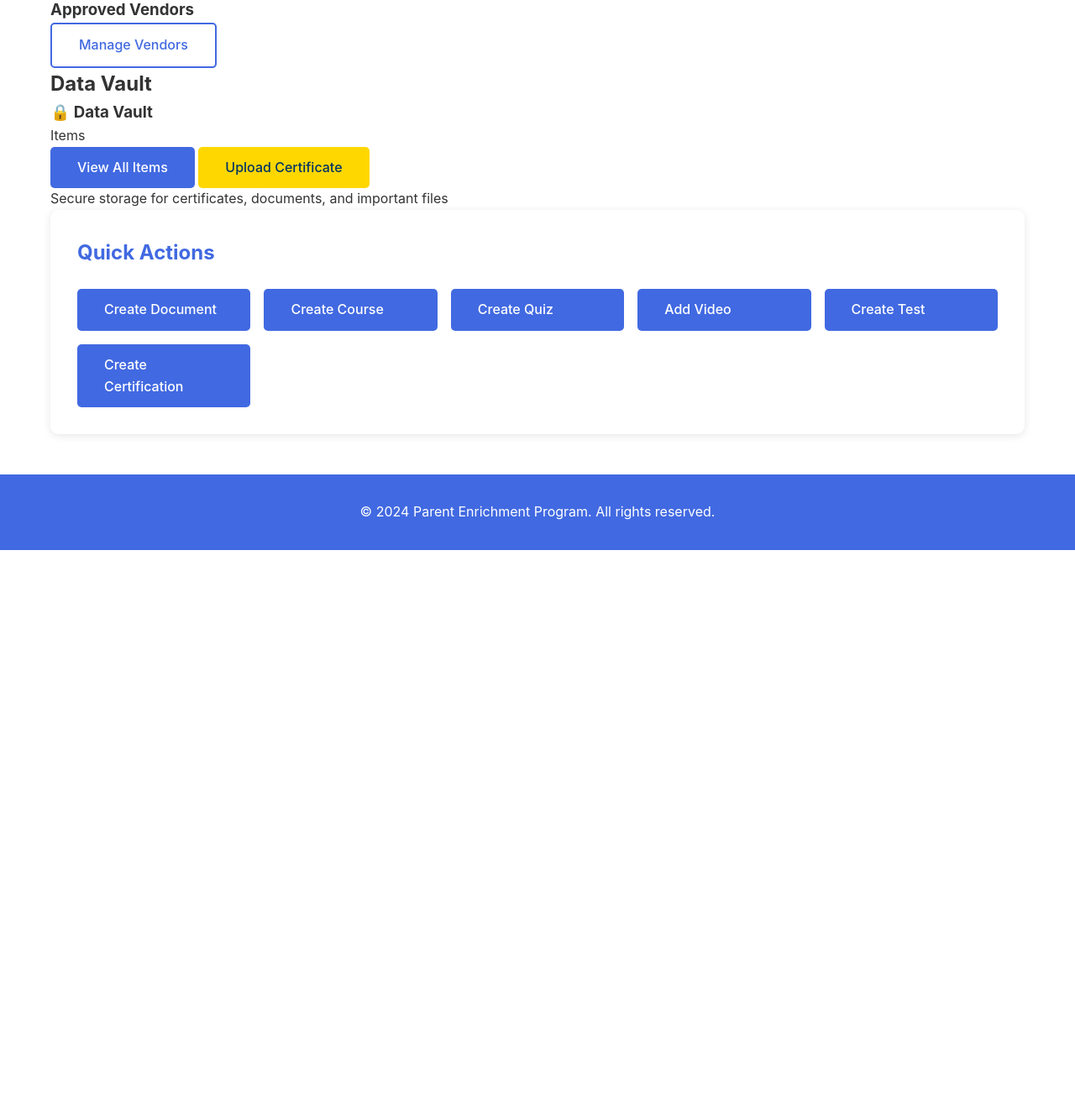
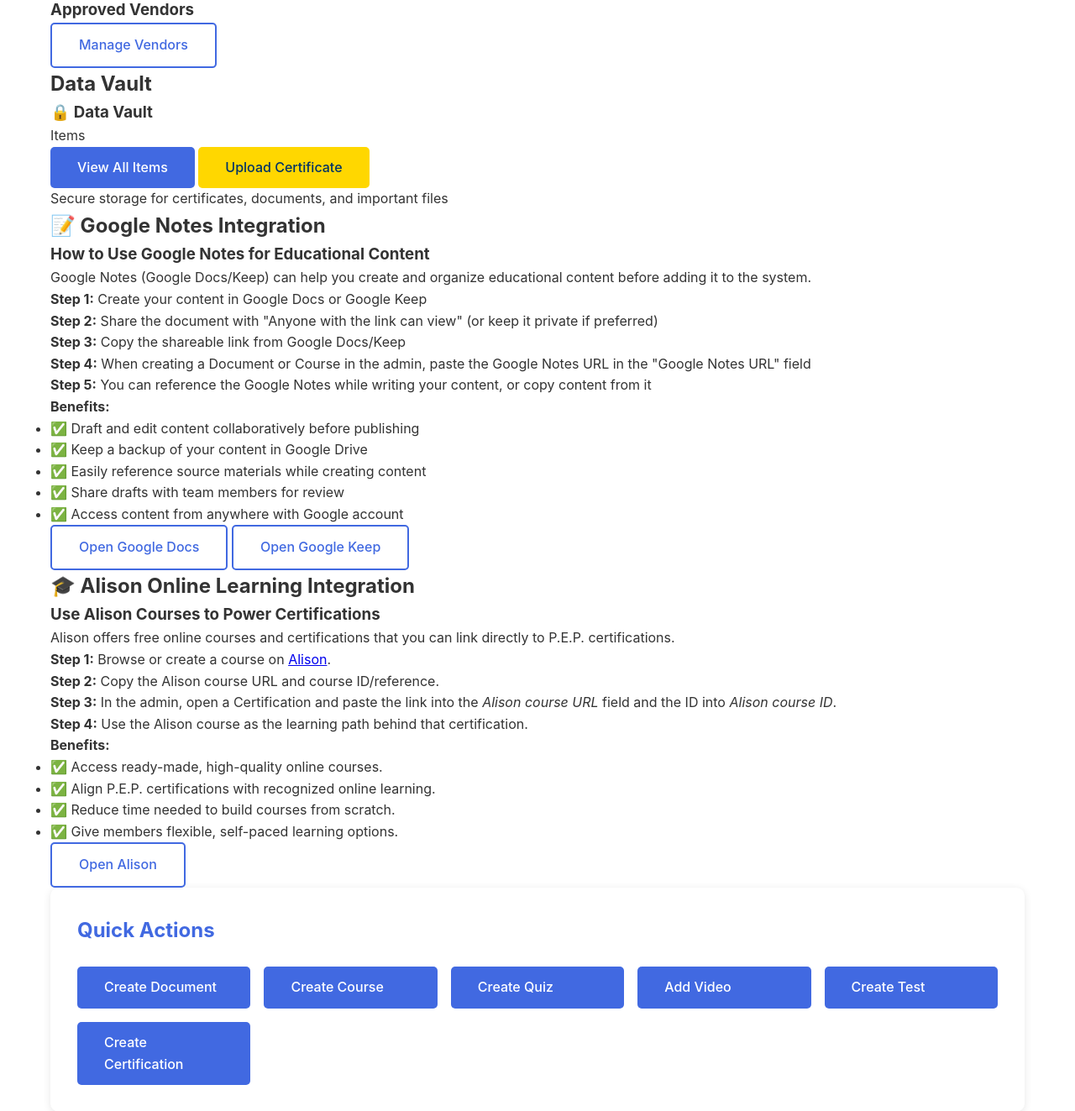
Before and after one commit to francinehouston/parent-enrichment-program, a Django app: template templates/admin/dashboard.html in a window 1280 px wide. Shown: the part 972-2295 px from the top of the page at 84% size. Before the commit the page ends 1627 px from the top, so only its background shows below. Run offline with Django 5.2, Linux system fonts and the light colour scheme; the template is opened without the code that fills it, so the values that code supplies are empty; parts of the project's set-up code (start-up, migrations or seed data) failed here and were passed over.

Commit message:
updates add alison

```diff
--- a/main/models.py
+++ b/main/models.py
@@ -35,6 +35,7 @@ class Document(models.Model):
     title = models.CharField(max_length=200)
     content = models.TextField()
     category = models.CharField(max_length=100, default='General')
+    google_notes_url = models.URLField(blank=True, help_text='Link to Google Notes/Docs for this document')
     created_at = models.DateTimeField(auto_now_add=True)
     created_by = models.ForeignKey(User, on_delete=models.SET_NULL, null=True)
 
@@ -57,6 +58,7 @@ class Course(models.Model):
     content = models.TextField()
     duration = models.CharField(max_length=50, blank=True)
     level = models.CharField(max_length=20, choices=LEVEL_CHOICES, default='Beginner')
+    google_notes_url = models.URLField(blank=True, help_text='Link to Google Notes/Docs for this course')
     created_at = models.DateTimeField(auto_now_add=True)
     created_by = models.ForeignKey(User, on_delete=models.SET_NULL, null=True)
 
@@ -156,6 +158,9 @@ class Certification(models.Model):
     requirements = models.TextField()
     validity_period = models.CharField(max_length=100, blank=True)
     associated_course = models.ForeignKey(Course, on_delete=models.SET_NULL, null=True, blank=True)
+    # Alison integration fields
+    alison_course_url = models.URLField(blank=True, help_text='Link to related Alison course')
+    alison_course_id = models.CharField(max_length=100, blank=True, help_text='Alison course ID or reference')
     created_at = models.DateTimeField(auto_now_add=True)
     created_by = models.ForeignKey(User, on_delete=models.SET_NULL, null=True)
 
--- a/templates/admin/dashboard.html
+++ b/templates/admin/dashboard.html
@@ -106,6 +106,89 @@
     </div>
 </div>
 
+<div class="admin-google-notes-section">
+    <h2>📝 Google Notes Integration</h2>
+    <div class="google-notes-info">
+        <div class="info-card">
+            <h3>How to Use Google Notes for Educational Content</h3>
+            <p>Google Notes (Google Docs/Keep) can help you create and organize educational content before adding it to the system.</p>
+
+            <div class="steps-list">
+                <div class="step-item">
+                    <strong>Step 1:</strong> Create your content in Google Docs or Google Keep
+                </div>
+                <div class="step-item">
+                    <strong>Step 2:</strong> Share the document with "Anyone with the link can view" (or keep it private if preferred)
+                </div>
+                <div class="step-item">
+                    <strong>Step 3:</strong> Copy the shareable link from Google Docs/Keep
+                </div>
+                <div class="step-item">
+                    <strong>Step 4:</strong> When creating a Document or Course in the admin, paste the Google Notes URL in the "Google Notes URL" field
+                </div>
+                <div class="step-item">
+                    <strong>Step 5:</strong> You can reference the Google Notes while writing your content, or copy content from it
+                </div>
+            </div>
+
+            <div class="google-notes-benefits">
+                <h4>Benefits:</h4>
+                <ul>
+                    <li>✅ Draft and edit content collaboratively before publishing</li>
+                    <li>✅ Keep a backup of your content in Google Drive</li>
+                    <li>✅ Easily reference source materials while creating content</li>
+                    <li>✅ Share drafts with team members for review</li>
+                    <li>✅ Access content from anywhere with Google account</li>
+                </ul>
+            </div>
+
+            <div class="google-notes-links">
+                <a href="https://docs.google.com" target="_blank" class="btn btn-outline">Open Google Docs</a>
+                <a href="https://keep.google.com" target="_blank" class="btn btn-outline">Open Google Keep</a>
+            </div>
+        </div>
+    </div>
+</div>
+
+<div class="admin-alison-section">
+    <h2>🎓 Alison Online Learning Integration</h2>
+    <div class="alison-info">
+        <div class="info-card">
+            <h3>Use Alison Courses to Power Certifications</h3>
+            <p>Alison offers free online courses and certifications that you can link directly to P.E.P. certifications.</p>
+
+            <div class="steps-list">
+                <div class="step-item">
+                    <strong>Step 1:</strong> Browse or create a course on <a href="https://alison.com" target="_blank">Alison</a>.
+                </div>
+                <div class="step-item">
+                    <strong>Step 2:</strong> Copy the Alison course URL and course ID/reference.
+                </div>
+                <div class="step-item">
+                    <strong>Step 3:</strong> In the admin, open a Certification and paste the link into the <em>Alison course URL</em> field and the ID into <em>Alison course ID</em>.
+                </div>
+                <div class="step-item">
+                    <strong>Step 4:</strong> Use the Alison course as the learning path behind that certification.
+                </div>
+            </div>
+
+            <div class="alison-benefits">
+                <h4>Benefits:</h4>
+                <ul>
+                    <li>✅ Access ready-made, high-quality online courses.</li>
+                    <li>✅ Align P.E.P. certifications with recognized online learning.</li>
+                    <li>✅ Reduce time needed to build courses from scratch.</li>
+                    <li>✅ Give members flexible, self-paced learning options.</li>
+                </ul>
+            </div>
+
+            <div class="alison-links">
+                <a href="https://alison.com" target="_blank" class="btn btn-outline">Open Alison</a>
+            </div>
+        </div>
+    </div>
+</div>
+
 <div class="admin-quick-actions">
     <h2>Quick Actions</h2>
     <div class="action-buttons">
```
Also changed, not shown: main/admin.py (+54 -3 lines).
